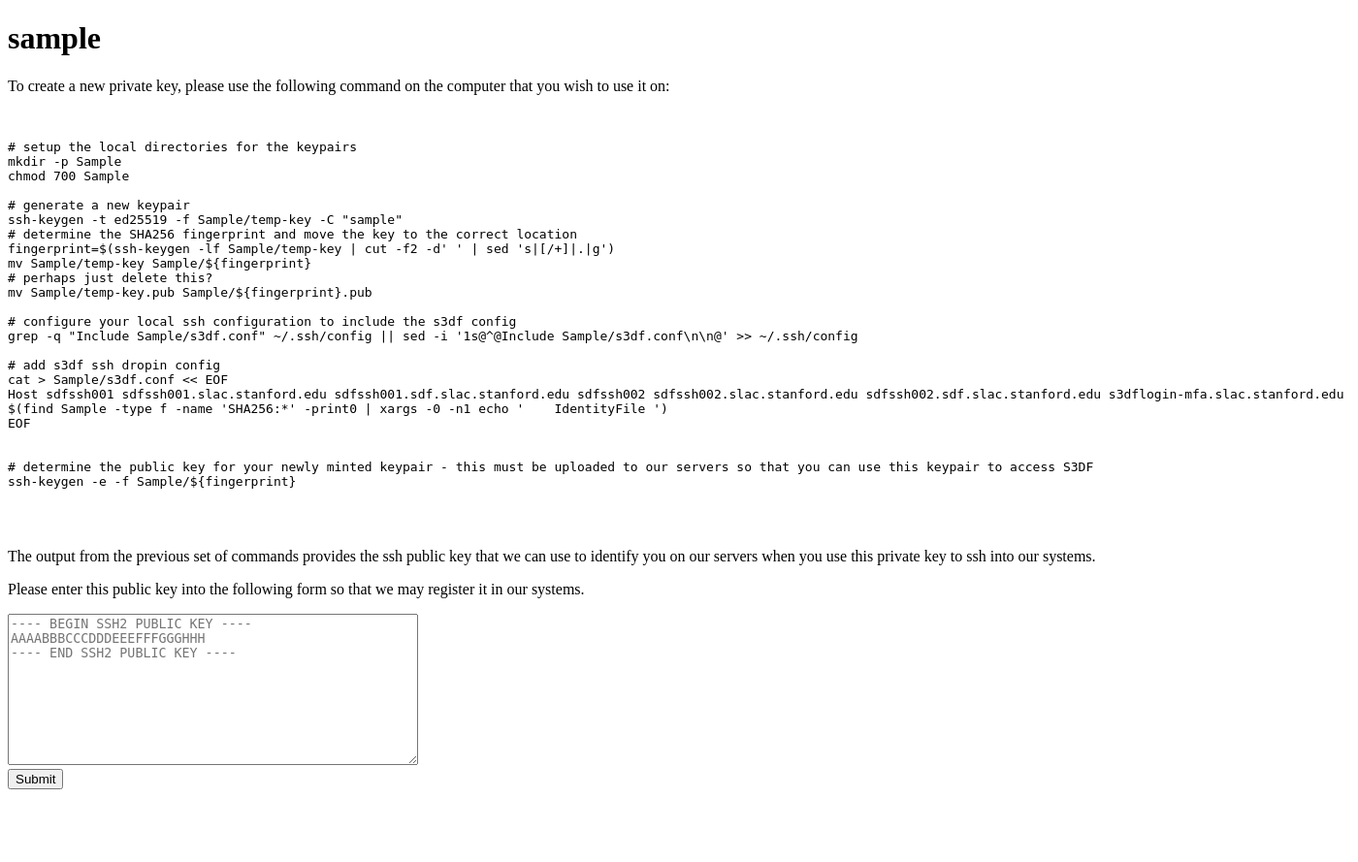
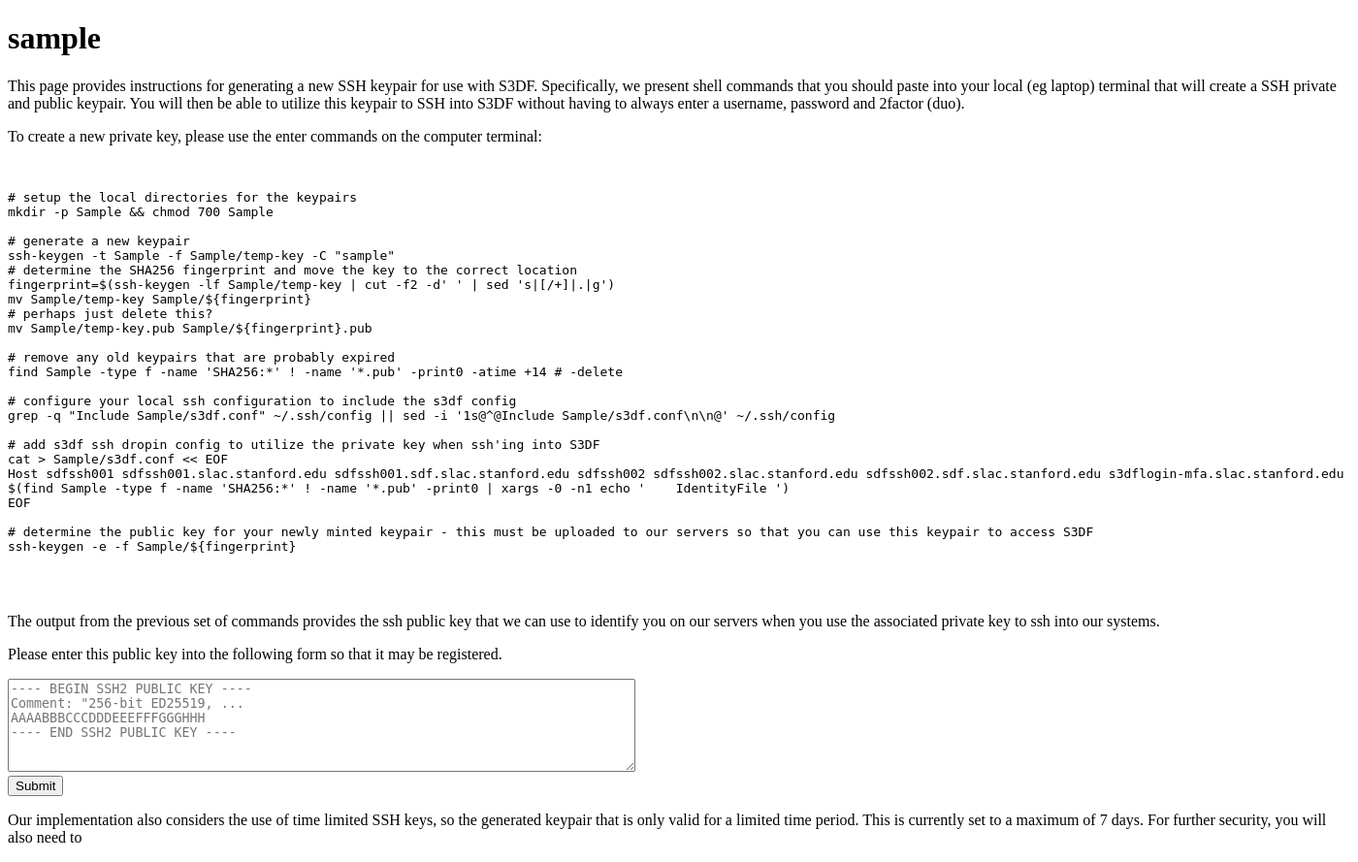
Before and after one commit to slaclab/sshkey-service, a FastAPI app: template templates/generate.html.j2 in a window 1400 px wide. Shown: the whole page at 97% size. Before the commit the page ends 814 px from the top, so only its background shows below. Run offline with FastAPI, Linux system fonts and the light colour scheme; the template is opened without the code that fills it: most values are stand-ins (such as "Sample title", 1, 10 or a date in 2020).

Commit message:
feat: upload public key workflow under /generate

```diff
--- a/app.py
+++ b/app.py
@@ -10,7 +10,7 @@ import binascii
 from loguru import logger
 
 from fastapi import FastAPI, Request, status
-from fastapi.responses import PlainTextResponse, HTMLResponse, RedirectResponse
+from fastapi.responses import PlainTextResponse, HTMLResponse, JSONResponse, RedirectResponse
 from fastapi.templating import Jinja2Templates
 
 import pendulum
@@ -26,19 +26,7 @@ app = FastAPI()
 
 # In-memory storage for the key pair (in production, use a database), nested dict of username and key fingerprint
 # This is a simple in-memory storage for demonstration purposes. please use a proper database in production.
-
 ALL_KEYS = {}
-# SSHKEYPAIR = {
-#     "key_type": None,
-#     "username": None,
-#     "finger_print": None,
-#     "private_key": None,
-#     "public_key": None,
-#     "source_ip": None,
-#     "created_at": None,
-#     "valid_until": None,
-#     "expiry": None
-# }
 
 USERNAME_HEADER_FIELD = os.environ.get('SLACSSH_USERNAME_HEADER_FIELD', 'REMOTE-USER')
 
@@ -214,10 +202,11 @@ async def generate_user_keypair( request: Request, username: str, key_type: str
         context={
             "title": "s3df ssh keypair service",
             "username": username,
+            "key_type": key_type,
+            "key_bits": key_bits,
             "prefix_path": "~/.ssh/s3df"
         }
     )
-
 
 
 @app.post("/upload/{username}")
@@ -226,22 +215,78 @@ async def upload_user_public_key( request: Request, username: str, public_key: P
     """
     found_username = auth_okay(request, username)
 
-    logger.info(f"Uploading public key for user: {username}")
+    logger.info(f"Uploading public key for user: {username}: {public_key.public_key}")
 
-    pubkey = paramiko.pkey.PKey(data=public_key.public_key.strip())
-    fingerprint = pubkey.fingerprint
     # shoudl check if the public key is already registered
+    def determine_public_key(key: str) -> str:
+        """
+        Strips the public key of any comments or other unnecessary parts.
+        Returns the cleaned public key and its fingerprint.
+        """
+        found = None
+
+        # ---- BEGIN SSH2 PUBLIC KEY ----
+        # Comment: "256-bit ED25519, converted by ytl@yees-m3-mac.lan from OpenS"
+        # AAAAC3NzaC1lZDI1NTE5AAAAIGs4y2orDiyCSpY/12Psser9E+q9GzF7133Wu4wBtCqE
+        #---- END SSH2 PUBLIC KEY ----
+        in_key_block = False
+        key_data_base64 = ""
+        key_type = None
+        for line in public_key.public_key.splitlines():
+            if line.strip() == "---- BEGIN SSH2 PUBLIC KEY ----":
+                in_key_block = True
+                continue
+            elif line.strip() == "---- END SSH2 PUBLIC KEY ----":
+                break
+
+            if in_key_block:
+                if line.strip().startswith("Comment:"):
+                    # Extract key type from comment
+                    comment = line.strip().split(':', 1)[1].strip()
+                    if "ED25519" in comment:
+                        key_type = "ssh-ed25519"
+                    elif "RSA" in comment:
+                        key_type = "ssh-rsa"
+                    # Add other key types as needed
+                    continue
+                else:
+                    key_data_base64 += line.strip()
+
+        # error out if not valid
+        if not key_data_base64 or not key_type:
+            raise HTTPException(status_code=400, detail="Invalid public key format. Please ensure it is in the correct format.")
+
+        found = None
+        try:
+            found = paramiko.PKey.from_type_string(key_type, base64.b64decode(key_data_base64))
+        except Exception as e:
+            raise HTTPException(status_code=400, detail="Could not parse the public key. Please ensure it is in the correct format.")
+
+        # remove trailing '=' and replace '/' with '.' since we can't have filenames with '/' in them
+        finger_print = found.fingerprint.rstrip('=').replace('/','.').replace('+','.')
+
+        logger.info(f"Found public key {finger_print}: {found}")
+        return finger_print, found
+
+    finger_print, pkey = determine_public_key(public_key)
+
+    # check if the public key is already registered
+    if not username in ALL_KEYS:
+        ALL_KEYS[username] = {}
+    if finger_print in ALL_KEYS[username]:
+        raise HTTPException(status_code=400, detail="Public key already registered for this fingerprint. Please upload a different public key or refresh the existing one.")
 
     # update timestamps, source_ip and user information
-    now = pendulum.now()
     bundle = {
         'username': username,
-        'public_key': public_key.public_key.strip(),
-        'key_type': None, # will be calculated later
-        'finger_print': fingerprint,
+        'finger_print': finger_print,
+        'public_key': pkey.get_base64(),
+        'key_type': pkey.get_name(),
+        'key_bits': pkey.get_bits(),
     }
 
     # determine time ranges
+    now = pendulum.now()
     bundle.update( {
         'source_ip': request.headers.get(source_ip_header_field, request.client.host),
         'created_at': now,
@@ -249,16 +294,19 @@ async def upload_user_public_key( request: Request, username: str, public_key: P
         'expires_at': now.add(seconds=expires_seconds)
     } )
 
-    # make sure we do not store the private key
-    bundle['private_key'] = None
-
+    # store
     if not username in ALL_KEYS:
         ALL_KEYS[username] = {}
-
     ALL_KEYS[username][bundle['finger_print']] = bundle
 
-    return True
+    logger.info(f"Registered public key for user {username}: {finger_print}, created at {bundle['created_at']}, valid until {bundle['valid_until']}, expires at {bundle['expires_at']}")
 
+    # stupid lack of native data object in json
+    show = bundle.copy()
+    for k in ( 'created_at', 'valid_until', 'expires_at' ):
+        show[k] = show[k].isoformat()
+
+    return JSONResponse( content=show, status_code=status.HTTP_201_CREATED )
 
 
 @app.get("/authorized_keys/{username}", response_class=PlainTextResponse)
--- a/kubernetes/overlays/dev/endpoints.yaml
+++ b/kubernetes/overlays/dev/endpoints.yaml
@@ -57,7 +57,7 @@ spec:
   - host:  slac-ssh-mfa.slac.stanford.edu
     http:
       paths:
-        - path: /(generate|create|list)/(\w+)?
+        - path: /(generate|create|list|upload)/(\w+)?
           pathType: Prefix
           backend:
             service:
--- a/templates/generate.html.j2
+++ b/templates/generate.html.j2
@@ -16,31 +16,34 @@
     <h1>{{ username }}</h1>
     <p>{{ message }}</p>
 
-    <p>To create a new private key, please use the following command on the computer that you wish to use it on:</p>
+    <p>This page provides instructions for generating a new SSH keypair for use with S3DF. Specifically, we present shell commands that you should paste into your local (eg laptop) terminal that will create a SSH private and public keypair. You will then be able to utilize this keypair to SSH into S3DF without having to always enter a username, password and 2factor (duo).</p>
+
+    <p>To create a new private key, please use the enter commands on the computer terminal:</p>
 
     <pre><code>
 
 # setup the local directories for the keypairs
-mkdir -p {{ prefix_path }}
-chmod 700 {{ prefix_path }}
+mkdir -p {{ prefix_path }} && chmod 700 {{ prefix_path }}
 
 # generate a new keypair
-ssh-keygen -t ed25519 -f {{ prefix_path }}/temp-key -C "{{ username }}"
+ssh-keygen -t {{ key_type }} -f {{ prefix_path }}/temp-key -C "{{ username }}"
 # determine the SHA256 fingerprint and move the key to the correct location
 fingerprint=$(ssh-keygen -lf {{ prefix_path }}/temp-key | cut -f2 -d' ' | sed 's|[/+]|.|g')
 mv {{ prefix_path }}/temp-key {{ prefix_path }}/${fingerprint}
 # perhaps just delete this?
 mv {{ prefix_path }}/temp-key.pub {{ prefix_path }}/${fingerprint}.pub
 
+# remove any old keypairs that are probably expired
+find {{ prefix_path }} -type f -name 'SHA256:*' ! -name '*.pub' -print0 -atime +14 # -delete
+
 # configure your local ssh configuration to include the s3df config
-grep -q "Include {{ prefix_path }}/s3df.conf" ~/.ssh/config || sed -i '1s@^@Include {{ prefix_path }}/s3df.conf\n\n@' >> ~/.ssh/config
+grep -q "Include {{ prefix_path }}/s3df.conf" ~/.ssh/config || sed -i '1s@^@Include {{ prefix_path }}/s3df.conf\n\n@' ~/.ssh/config
 
-# add s3df ssh dropin config
+# add s3df ssh dropin config to utilize the private key when ssh'ing into S3DF
 cat > {{ prefix_path }}/s3df.conf << EOF
 Host sdfssh001 sdfssh001.slac.stanford.edu sdfssh001.sdf.slac.stanford.edu sdfssh002 sdfssh002.slac.stanford.edu sdfssh002.sdf.slac.stanford.edu s3dflogin-mfa.slac.stanford.edu
-$(find {{ prefix_path }} -type f -name 'SHA256:*' -print0 | xargs -0 -n1 echo '    IdentityFile ')
+$(find {{ prefix_path }} -type f -name 'SHA256:*' ! -name '*.pub' -print0 | xargs -0 -n1 echo '    IdentityFile ')
 EOF
-
 
 # determine the public key for your newly minted keypair - this must be uploaded to our servers so that you can use this keypair to access S3DF
 ssh-keygen -e -f {{ prefix_path }}/${fingerprint}
@@ -48,13 +51,13 @@ ssh-keygen -e -f {{ prefix_path }}/${fingerprint}
 
     </code></pre>
 
-    <p>The output from the previous set of commands provides the ssh public key that we can use to identify you on our servers when you use this private key to ssh into our systems.</p>
-    <p>Please enter this public key into the following form so that we may register it in our systems.</p>
+    <p>The output from the previous set of commands provides the ssh public key that we can use to identify you on our servers when you use the associated private key to ssh into our systems.</p>
+    <p>Please enter this public key into the following form so that it may be registered.</p>
 
     <form id="uploadpublickey" action="javascript:void(0);">
+        <textarea name="public_key" rows="6" cols=78" placeholder='---- BEGIN SSH2 PUBLIC KEY ----&#10;Comment: "256-bit ED25519, ...&#10;AAAABBBCCCDDDEEEFFFGGGHHH&#10;---- END SSH2 PUBLIC KEY ----'></textarea><br>
+        <button class="submitbtn">Submit</button>
         <p class="d-none errmsg"></p>
-        <textarea name="public_key" rows="10" cols="50" placeholder='---- BEGIN SSH2 PUBLIC KEY ----&#10;AAAABBBCCCDDDEEEFFFGGGHHH&#10;---- END SSH2 PUBLIC KEY ----'></textarea><br>
-        <button class="submitbtn">Submit</button>
     </form>
 
 <script type="text/javascript">
@@ -118,5 +121,8 @@ ssh-keygen -e -f {{ prefix_path }}/${fingerprint}
 
 </script>
 
+    <p>Our implementation also considers the use of time limited SSH keys, so the generated keypair that is only valid for a limited time period. This is currently set to a maximum of 7 days. For further security, you will also need to <a href="/list/{{ username }}>refresh'</a> your keys at least every 25 hours.</p>
+    <p>You may generate as may keypairs as you like and on as many computers as you like. However, you must register each public key with our service before you can use it to access S3DF.</p>
+
 
 </html>
--- a/templates/index.html.j2
+++ b/templates/index.html.j2
@@ -5,9 +5,9 @@
 </head>
 <body>
     <h1>Welcome to the SLAC SSH Proxy</h1>
-    <p>This service allows you to manage your SSH key pairs for secure access to SLAC resources.</p>
+    <p>This service allows you to manage your SSH keypairs for secure access to S3DFresources.</p>
     <p>
-        <p><button onclick="window.location.href='/create/'" class="create">Create Keypairs</button></p>
+        <p><button onclick="window.location.href='/generate/'" class="create">Generate Keypairs</button></p>
         <p><button onclick="window.location.href='/list/{{ username }}'" class="list">List Keypairs</button></p>
     </p>
 </body>
--- a/templates/list.html.j2
+++ b/templates/list.html.j2
@@ -6,7 +6,7 @@
 <body>
     <h1>{{ username }}</h1>
 
-    <p>create new keypair <button onclick="window.location.href='/create/{{ username }}'" class="create">Create</button></p>
+    <p>Generate new keypair <button onclick="window.location.href='/generate/{{ username }}'" class="create">Generate</button></p>
 
     <table id="mykeys">
     <tr>
```
